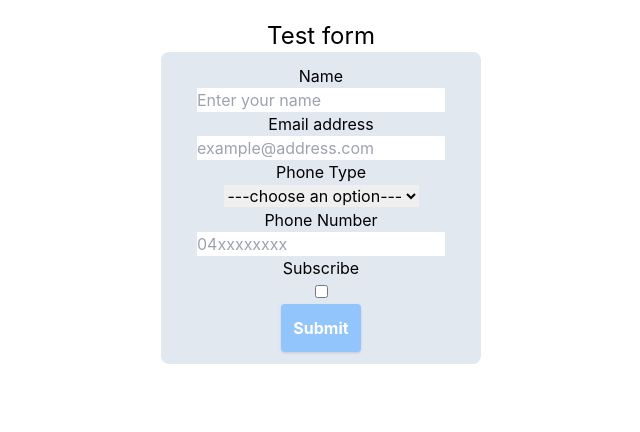
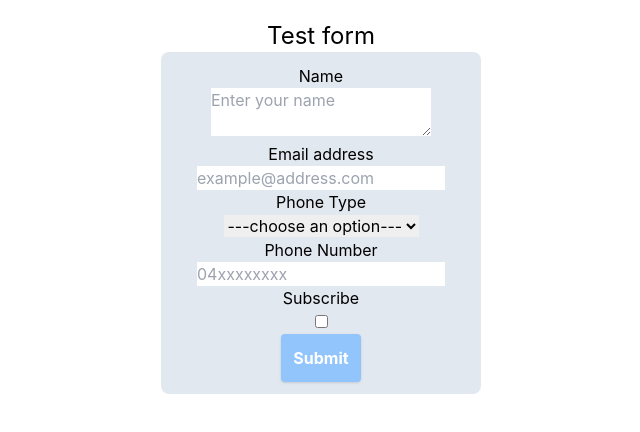
Before and after one commit to J-Hawes/form-test, a React (Create React App) app in the folder client/: page / in a window 1280 px wide. Shown: the top 432 px of the page, without its empty margins (319-959 px from the left). Built offline with nearby package versions, Linux system fonts and the light colour scheme.

Commit message:
added a textarea input field

```diff
--- a/client/src/components/Element.js
+++ b/client/src/components/Element.js
@@ -1,5 +1,6 @@
 import React from "react";
 import Input from "./Input";
+import Textarea from "./Textarea";
 import Select from "./Select";
 import Checkbox from "./Checkbox";
 
@@ -17,6 +18,15 @@ const Element = ({
     case "text":
       return (
         <Input
+          field_id={field_id}
+          field_label={field_label}
+          field_placeholder={field_placeholder}
+          field_value={field_value}
+        />
+      );
+    case "textarea":
+      return (
+        <Textarea
           field_id={field_id}
           field_label={field_label}
           field_placeholder={field_placeholder}
--- /dev/null
+++ b/client/src/components/Textarea.js
@@ -0,0 +1,27 @@
+import React, { useContext } from "react";
+import { FormContext } from "../FormContext";
+
+const Input = ({
+  field_type,
+  field_id,
+  field_label,
+  field_placeholder,
+  field_value,
+}) => {
+  const { handleChange } = useContext(FormContext);
+  return (
+    <div>
+      <label>
+        <p>{field_label}</p>
+      </label>
+      <textarea
+        name={field_id}
+        placeholder={field_placeholder ? field_placeholder : "name"}
+        value={field_value ? field_value : ""}
+        onChange={(event) => handleChange(field_id, event)}
+      />
+    </div>
+  );
+};
+
+export default Input;
--- a/client/src/testForm.json
+++ b/client/src/testForm.json
@@ -8,7 +8,7 @@
         "field_value": "",
         "field_mandatory": "yes",
         "field_placeholder": "Enter your name",
-        "field_type": "text"
+        "field_type": "textarea"
       },
       {
         "field_id": "email",
```
